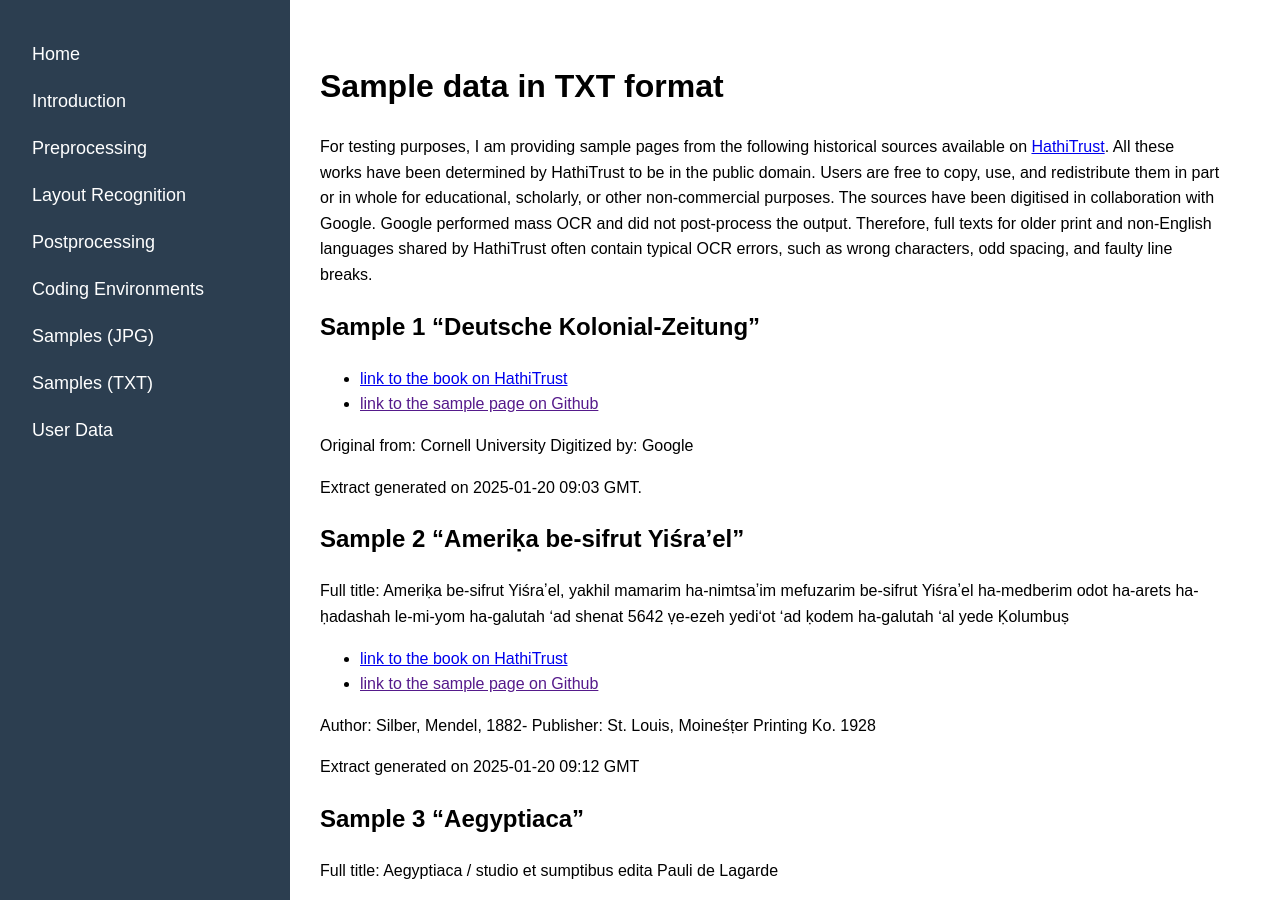
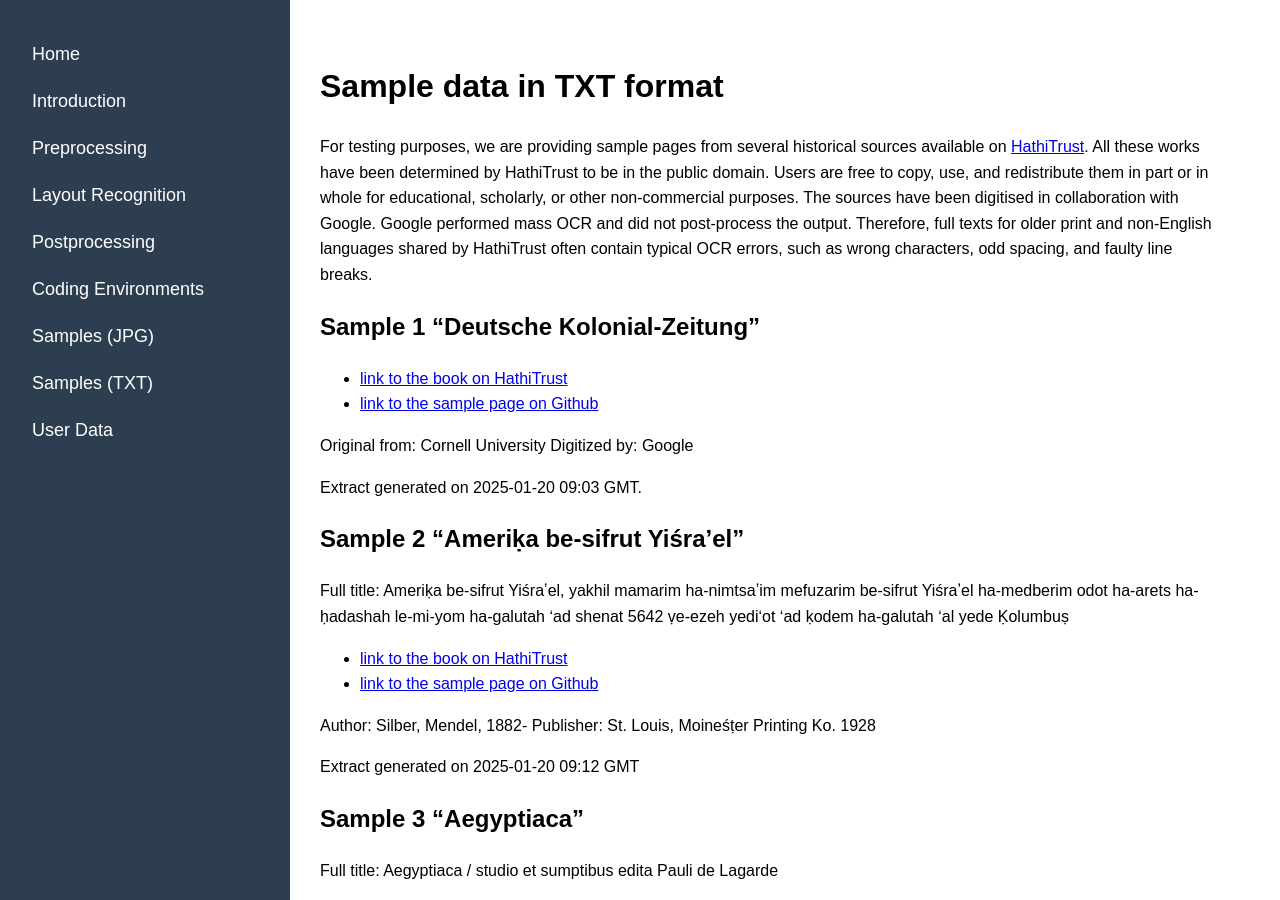
Before and after one commit to stwagner07/atr-historical-research, a Jekyll site: the page built from docs/samplestxt.md, in a window 1280 px wide and 900 px high. Built offline with Jekyll 4.4.1, drawn with Linux system fonts in a browser that asks for light colours; our own code applies the rules of GitHub Pages for plain Markdown files; some of the changed lines change nothing that is shown.

Commit message:
Update samplestxt.md
links added

```diff
--- a/docs/samplestxt.md
+++ b/docs/samplestxt.md
@@ -1,11 +1,11 @@
 # Sample data in TXT format
 
-For testing purposes, I am providing sample pages from the following historical sources available on [HathiTrust](https://www.hathitrust.org). All these works have been determined by HathiTrust to be in the public domain. Users are free to copy, use, and redistribute them in part or in whole for educational, scholarly, or other non-commercial purposes. The sources have been digitised in collaboration with Google. Google performed mass OCR and did not post-process the output. Therefore, full texts for older print and non-English languages shared by HathiTrust often contain typical OCR errors, such as wrong characters, odd spacing, and faulty line breaks.
+For testing purposes, we are providing sample pages from several historical sources available on [HathiTrust](https://www.hathitrust.org). All these works have been determined by HathiTrust to be in the public domain. Users are free to copy, use, and redistribute them in part or in whole for educational, scholarly, or other non-commercial purposes. The sources have been digitised in collaboration with Google. Google performed mass OCR and did not post-process the output. Therefore, full texts for older print and non-English languages shared by HathiTrust often contain typical OCR errors, such as wrong characters, odd spacing, and faulty line breaks.
 
 ## Sample 1 "Deutsche Kolonial-Zeitung"
 
 - [link to the book on HathiTrust](https://hdl.handle.net/2027/coo.31924011810532)
-- [link to the sample page on Github]()
+- [link to the sample page on Github](../sample_data_txt/DeutscheKolonialZeitung.txt)
 
 Original from: Cornell University
 Digitized by:  Google
@@ -20,7 +20,7 @@
 	   ʻad ḳodem ha-galutah ʻal yede Ḳolumbuṣ
 
 - [link to the book on HathiTrust](https://hdl.handle.net/2027/coo.31924026855175)
-- [link to the sample page on Github]()
+- [link to the sample page on Github](../sample_data_txt/AmerikaBesifrutYisrael.txt)
 
 Author:    Silber, Mendel, 1882-
 Publisher: St. Louis, Moineśṭer Printing Ko. 1928
@@ -34,7 +34,7 @@
 Publisher: Gottingae: A. Hoyer, 1883.
 
 - [link to the book on HathiTrust](https://hdl.handle.net/2027/hvd.32044016913402)
-- [link to the sample page on Github]()
+- [link to the sample page on Github](../sample_data_txt/Aegyptiaca.txt)
 
 Original from: Harvard University
 Digitized by:  Google
@@ -48,7 +48,7 @@
 Publisher: London: H. Frowde, 1890.
 
 - [link to the book on HathiTrust](https://hdl.handle.net/2027/hvd.32044080865439)
-- [link to the sample page on Github]()
+- [link to the sample page on Github](../sample_data_txt/ImperialDomains.txt)
 
 Extract generated on 2025-01-20 09:00 GMT
 
@@ -58,7 +58,7 @@
 Publisher: [Leipzig]: [s.n.], 1870.
 
 - [link to the book on HathiTrust](https://hdl.handle.net/2027/hvd.hnc88z)
-- [link to the sample page on Github]()
+- [link to the sample page on Github](../sample_data_txt/RisalahYukhatibu.txt)
 
 Original from: Harvard University
 
@@ -71,7 +71,7 @@
 Publisher: Madrid, Impr. de M. Tello, 1875.
 
 - [link to the book on HathiTrust](https://hdl.handle.net/2027/hvd.hwe5tu)
-- [link to the sample page on Github]()
+- [link to the sample page on Github](../sample_data_txt/PrincipiosGenerales.txt)
 
 Original from: Harvard University
 
```
